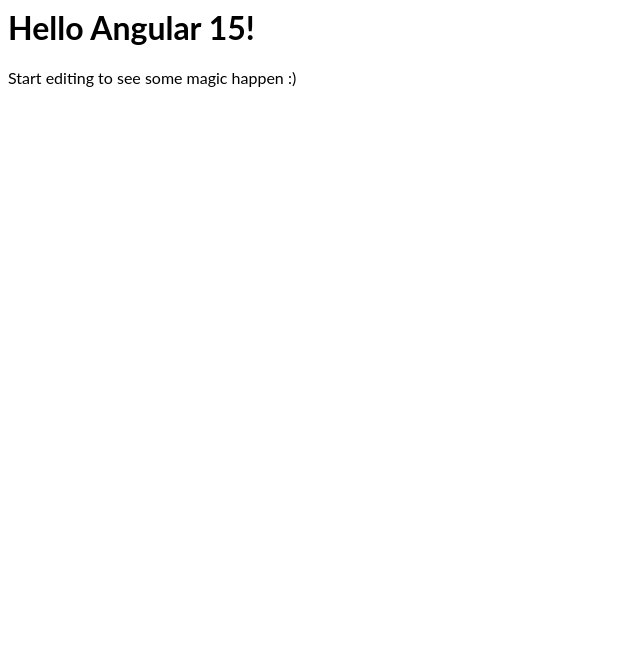
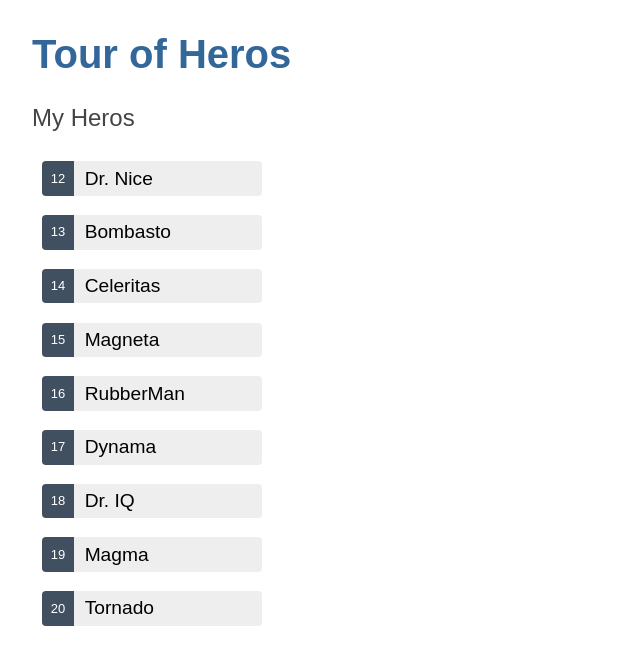
Before and after one commit to tanmoy-pal/angular-projects, an Angular app: page / in a window 1280 px wide. Shown: the top 664 px of the page, without its empty margins (0-640 px from the left). Built offline with nearby package versions, Linux system fonts and the light colour scheme.

Commit message:
Finished part 2 - Display a list

```diff
--- a/src/app/app.component.html
+++ b/src/app/app.component.html
@@ -1,4 +1,3 @@
-<hello name="{{ name }}"></hello>
-<p>
-  Start editing to see some magic happen :)
-</p>
+<!--hello name="{{ name }}"></hello-->
+<h1>{{ title }}</h1>
+<app-heroes></app-heroes>
--- a/src/app/app.component.ts
+++ b/src/app/app.component.ts
@@ -7,4 +7,5 @@
 })
 export class AppComponent  {
   name = 'Angular ' + VERSION.major;
+  title = 'Tour of Heros';
 }
--- a/src/app/app.module.ts
+++ b/src/app/app.module.ts
@@ -4,10 +4,12 @@
 
 import { AppComponent } from './app.component';
 import { HelloComponent } from './hello.component';
+import { APP_BASE_HREF } from '@angular/common';
+import { HeroesComponent } from './heroes/heroes.component';
 
 @NgModule({
   imports:      [ BrowserModule, FormsModule ],
-  declarations: [ AppComponent, HelloComponent ],
+  declarations: [ AppComponent, HelloComponent, HeroesComponent ],
   bootstrap:    [ AppComponent ]
 })
 export class AppModule { }
--- /dev/null
+++ b/src/app/hero.ts
@@ -0,0 +1,4 @@
+export interface Hero {
+  id: number;
+  name: string;
+}
--- /dev/null
+++ b/src/app/heroes/heroes.component.css
@@ -0,0 +1,66 @@
+/* HeroesComponent's private CSS styles */
+.heroes {
+  margin: 0 0 2em 0;
+  list-style-type: none;
+  padding: 0;
+  width: 15em;
+}
+
+.heroes li {
+  display: flex;
+}
+
+.heroes button {
+  flex: 1;
+  cursor: pointer;
+  position: relative;
+  left: 0;
+  background-color: #EEE;
+  margin: .5em;
+  padding: 0;
+  border-radius: 4px;
+  display: flex;
+  align-items: stretch;
+  height: 1.8em;
+}
+
+.heroes button:hover {
+  color: #2c3a41;
+  background-color: #e6e6e6;
+  left: .1em;
+}
+
+.heroes button:active {
+  background-color: #525252;
+  color: #fafafa;
+}
+
+.heroes button.selected {
+  background-color: black;
+  color: white;
+}
+
+.heroes button.selected:hover {
+  background-color: #505050;
+  color: white;
+}
+
+.heroes button.selected:active {
+  background-color: black;
+  color: white;
+}
+
+.heroes .badge {
+  display: inline-block;
+  font-size: small;
+  color: white;
+  padding: 0.8em 0.7em 0 0.7em;
+  background-color: #405061;
+  line-height: 1em;
+  margin-right: .8em;
+  border-radius: 4px 0 0 4px;
+}
+
+.heroes .name {
+  align-self: center;
+}
--- /dev/null
+++ b/src/app/heroes/heroes.component.html
@@ -0,0 +1,18 @@
+<h2>My Heros</h2>
+<ul class="heroes">
+  <li *ngFor = "let hero of heroes">
+    <button type="button" (click)="onSelect(hero)" [class.selected]="hero === selectedHero">
+      <span class="badge">{{ hero.id }}</span>
+      <span class="name">{{ hero.name }}</span>
+    </button>
+  </li>
+</ul>
+
+<div *ngIf="selectedHero">
+  <h2>{{ selectedHero.name | uppercase }} Details</h2>
+  <div>id: {{ selectedHero.id }}</div>
+  <div>
+    <label for="hero-name">Hero name: </label>
+    <input id="hero-name" [(ngModel)]="selectedHero.name" placeholder="name">
+  </div>
+</div>
--- /dev/null
+++ b/src/app/heroes/heroes.component.ts
@@ -0,0 +1,24 @@
+import { Component, OnInit } from '@angular/core';
+import { Hero } from '../hero';
+import { HEROES } from '../mock-heroes';
+
+@Component({
+  selector: 'app-heroes',
+  templateUrl: './heroes.component.html',
+  styleUrls: ['./heroes.component.css']
+})
+export class HeroesComponent implements OnInit {
+
+  heroes = HEROES;
+
+  selectedHero?: Hero;
+  onSelect(hero: Hero) {
+    this.selectedHero = hero;
+  }
+
+  constructor() { }
+
+  ngOnInit() {
+  }
+
+}
--- /dev/null
+++ b/src/app/mock-heroes.ts
@@ -0,0 +1,13 @@
+import { Hero } from './hero';
+
+export const HEROES: Hero[] = [
+  { id: 12, name: 'Dr. Nice' },
+  { id: 13, name: 'Bombasto' },
+  { id: 14, name: 'Celeritas' },
+  { id: 15, name: 'Magneta' },
+  { id: 16, name: 'RubberMan' },
+  { id: 17, name: 'Dynama' },
+  { id: 18, name: 'Dr. IQ' },
+  { id: 19, name: 'Magma' },
+  { id: 20, name: 'Tornado' }
+];
--- a/src/styles.css
+++ b/src/styles.css
@@ -1 +1,45 @@
 /* Add application styles & imports to this file! */
+/* Application-wide Styles */
+h1 {
+  color: #369;
+  font-family: Arial, Helvetica, sans-serif;
+  font-size: 250%;
+}
+h2, h3 {
+  color: #444;
+  font-family: Arial, Helvetica, sans-serif;
+  font-weight: lighter;
+}
+body {
+  margin: 2em;
+}
+body, input[type="text"], button {
+  color: #333;
+  font-family: Cambria, Georgia, serif;
+}
+button {
+  background-color: #eee;
+  border: none;
+  border-radius: 4px;
+  cursor: pointer;
+  color: black;
+  font-size: 1.2rem;
+  padding: 1rem;
+  margin-right: 1rem;
+  margin-bottom: 1rem;
+  margin-top: 1rem;
+}
+button:hover {
+  background-color: black;
+  color: white;
+}
+button:disabled {
+  background-color: #eee;
+  color: #aaa;
+  cursor: auto;
+}
+
+/* everywhere else */
+* {
+  font-family: Arial, Helvetica, sans-serif;
+}
```
